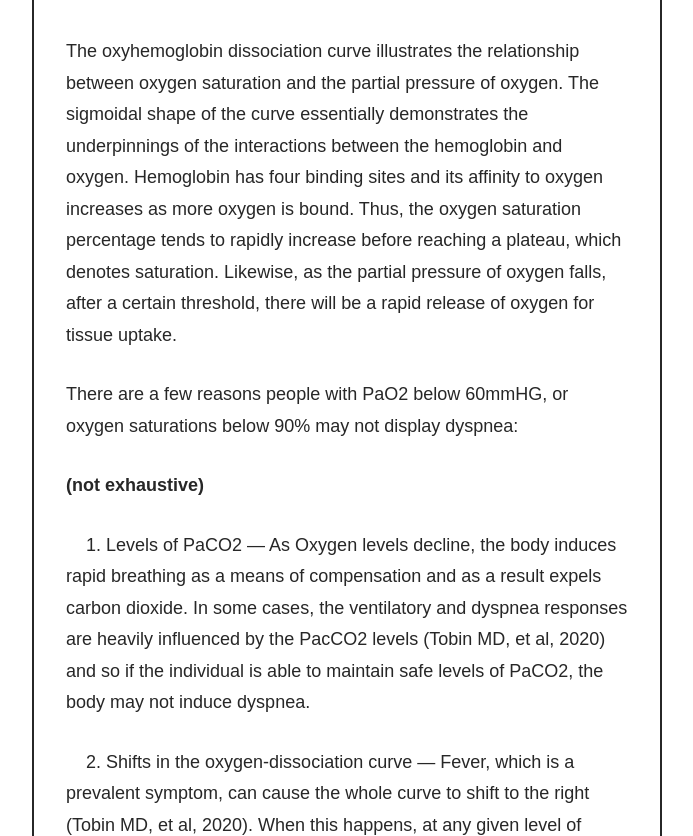
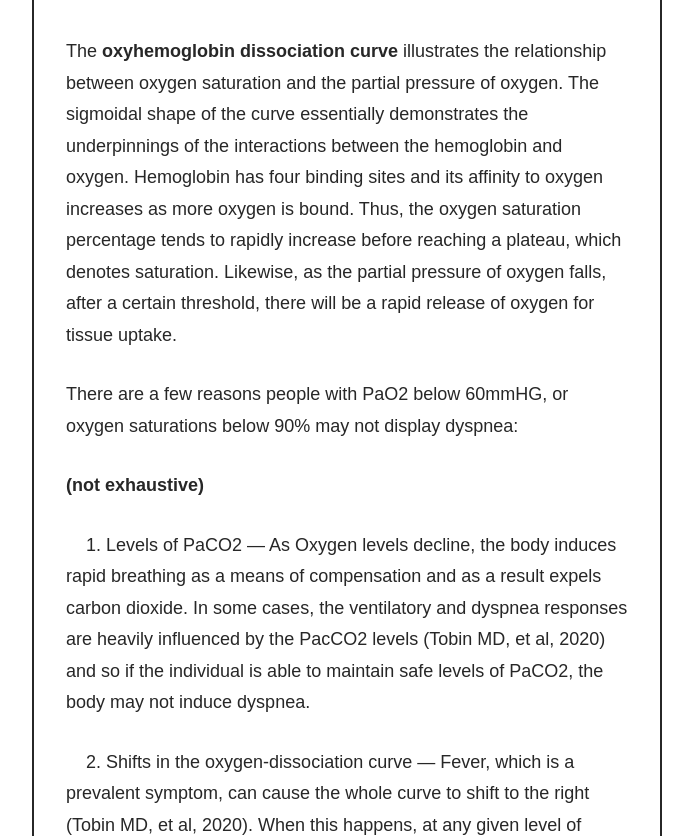
Before and after one commit to Coronavirus-Visualization-Team/blog, a Gatsby site: page /hypoxia-hypoxemia/ in a window 1280 px wide. Shown: the part 1764-2600 px from the top of the page, without its empty margins (293-986 px from the left). Built offline with nearby package versions, Linux system fonts and the light colour scheme; Gatsby itself is replaced by a stand-in of ours; some packages are replaced by stand-ins of ours.

Commit message:
added bold to certain words in Kripa's article

```diff
--- a/content/blog/hypoxia-hypoxemia/index.md
+++ b/content/blog/hypoxia-hypoxemia/index.md
@@ -38,7 +38,7 @@ Before diving into better understanding this phenomenon, it would be worthwhile
 
 ![Oxygen-Hemoglobin Dissociation Curve](/oxygen-hemoglobin.png)
 
-The oxyhemoglobin dissociation curve illustrates the relationship between oxygen saturation and the partial pressure of oxygen. The sigmoidal shape of the curve essentially demonstrates the underpinnings of the interactions between the hemoglobin and oxygen. Hemoglobin has four binding sites and its affinity to oxygen increases as more oxygen is bound. Thus, the oxygen saturation percentage tends to rapidly increase before reaching a plateau, which denotes saturation. Likewise, as the partial pressure of oxygen falls, after a certain threshold, there will be a rapid release of oxygen for tissue uptake.
+The **oxyhemoglobin dissociation curve** illustrates the relationship between oxygen saturation and the partial pressure of oxygen. The sigmoidal shape of the curve essentially demonstrates the underpinnings of the interactions between the hemoglobin and oxygen. Hemoglobin has four binding sites and its affinity to oxygen increases as more oxygen is bound. Thus, the oxygen saturation percentage tends to rapidly increase before reaching a plateau, which denotes saturation. Likewise, as the partial pressure of oxygen falls, after a certain threshold, there will be a rapid release of oxygen for tissue uptake.
 
 There are a few reasons people with PaO2 below 60mmHG, or oxygen saturations below 90% may not display dyspnea:
 
```
